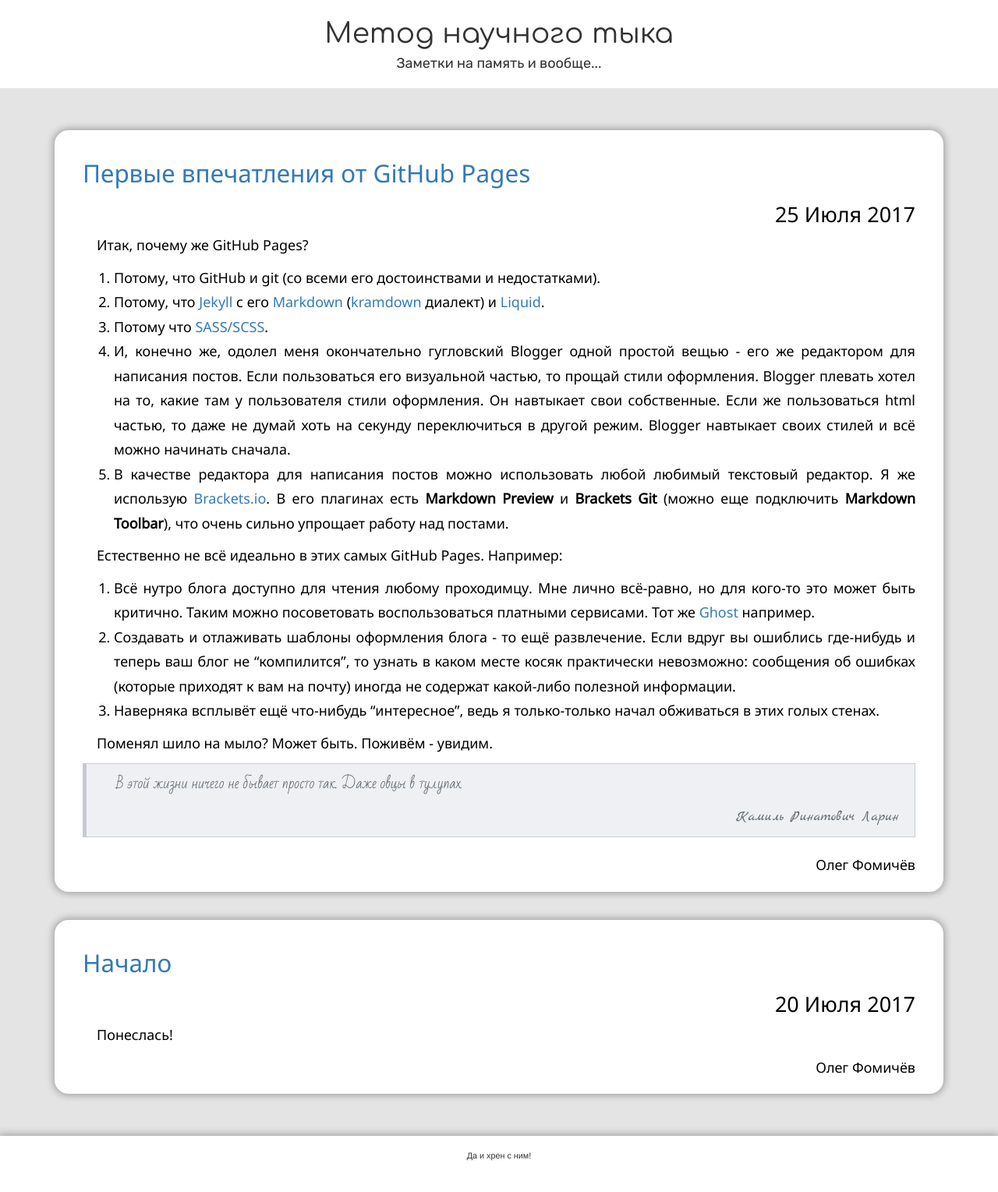
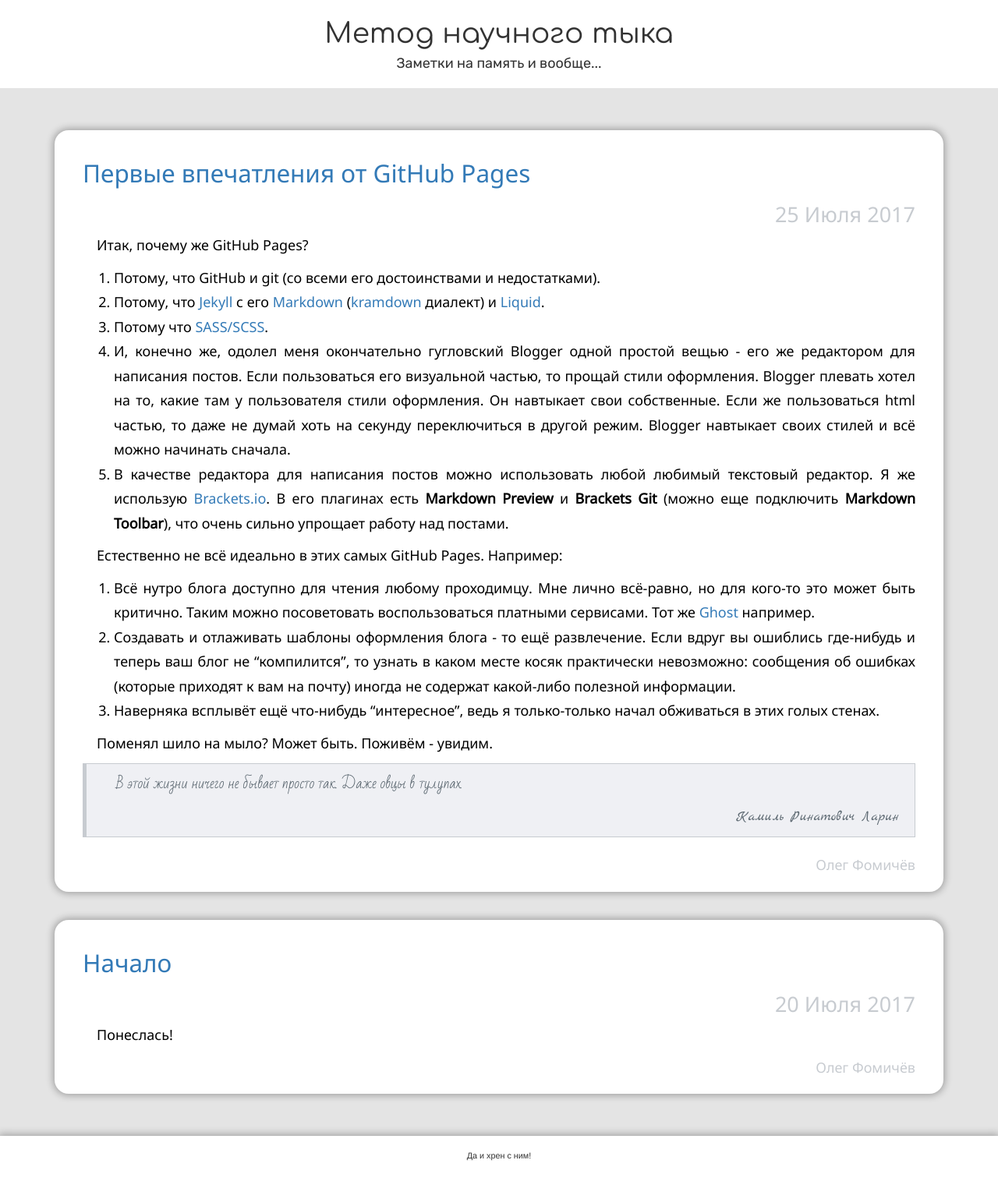
Before and after one commit to fomich0ff/fomich0ff.github.io, a Jekyll site: the page built from index.html, in a window 1280 px wide. Shown: the whole page at 78% size. Built offline with Jekyll 4.4.1, drawn with Linux system fonts in a browser that asks for light colours; nearby versions of some CDN libraries.

Commit message:
styles updated

```diff
--- a/_sass/base.scss
+++ b/_sass/base.scss
@@ -15,6 +15,10 @@ $blockquote-text-color: #5b6770;
 $blockquote-background-color: #eff0f4;
 $blockquote-border-color: #c7cbd0;
 $blockquote-sign-color: #5b6770;
+
+/* Post palette */
+$post-author-sign-color: #c7cbd0;
+$post-background-color: $regular-background-color;
 
 /*#b1b7bc;*/
 
--- a/_sass/post.scss
+++ b/_sass/post.scss
@@ -8,8 +8,19 @@
     }
     .author {
         @extend %block-right;
+        color: $post-author-sign-color;
     }
     .post-date {
-        @extend %block-right;
+        @extend .author;
     }
 }
+
+.posts{
+    .post{
+        @extend .post;
+
+        .post-date {
+            color: $regular-text-color;
+        }
+    }
+}
```
